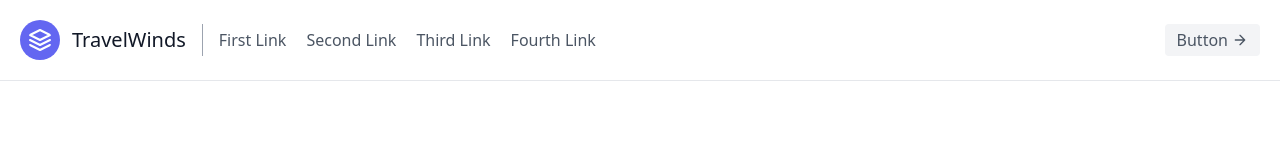
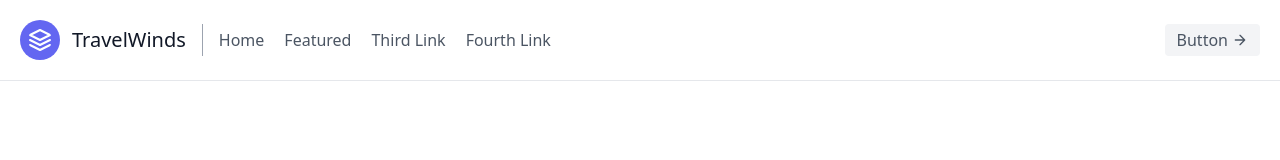
Before and after one commit to iiHso7/Travel-Travel, a plain HTML site: page index.html in a window 1280 px wide. Shown: the top 160 px of the page. Drawn offline with nearby package versions, Linux system fonts and the light colour scheme.

Commit message:
Update index.html

```diff
--- a/index.html
+++ b/index.html
@@ -23,8 +23,8 @@
             </a>
             <nav
                 class="md:mr-auto md:ml-4 md:py-1 md:pl-4 md:border-l md:border-gray-400	flex flex-wrap items-center text-base justify-center">
-                <a class="mr-5 hover:text-gray-900">First Link</a>
-                <a class="mr-5 hover:text-gray-900">Second Link</a>
+                <a class="mr-5 hover:text-gray-900">Home</a>
+                <a class="mr-5 hover:text-gray-900">Featured</a>
                 <a class="mr-5 hover:text-gray-900">Third Link</a>
                 <a class="mr-5 hover:text-gray-900">Fourth Link</a>
             </nav>
```
